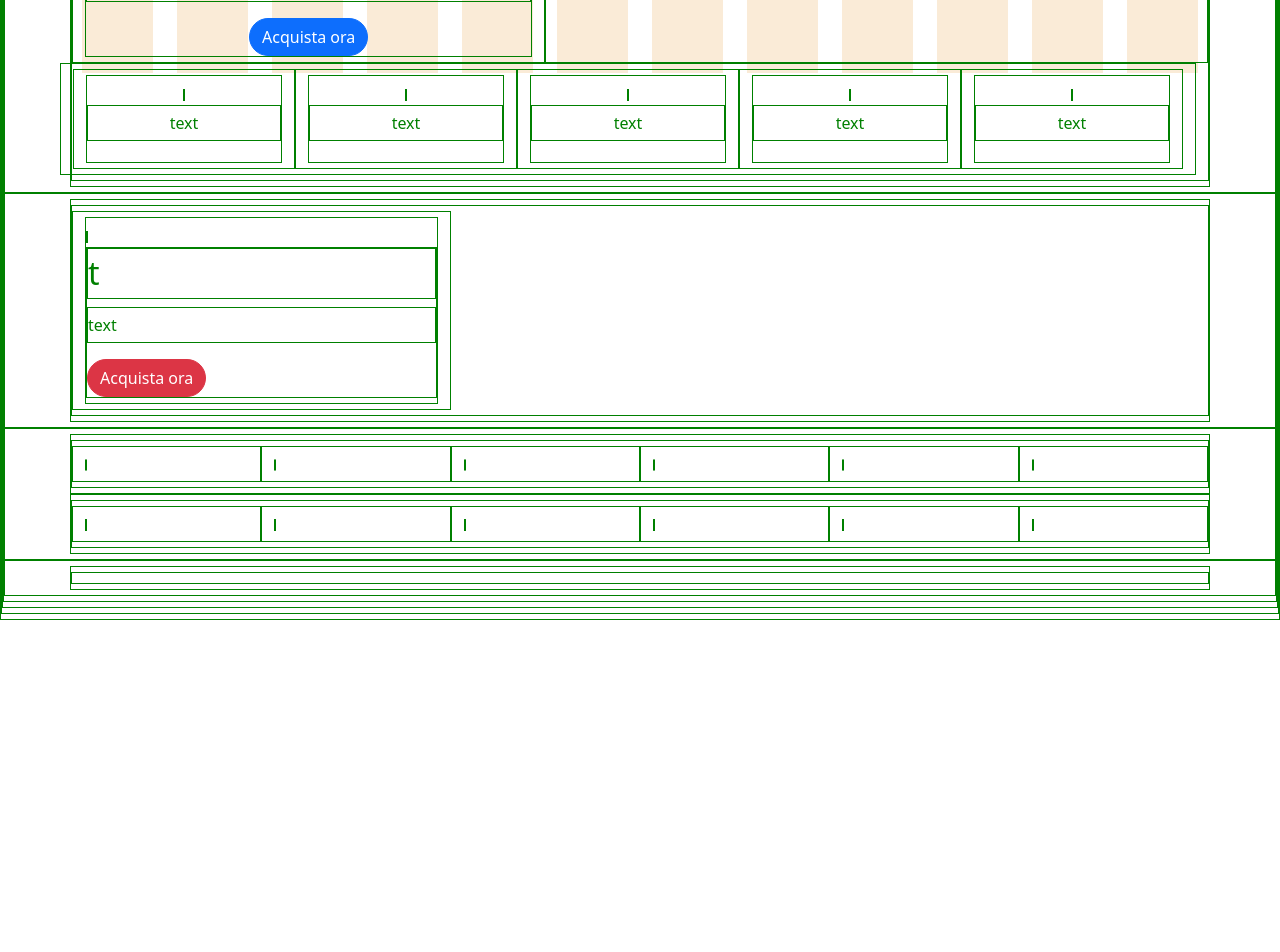
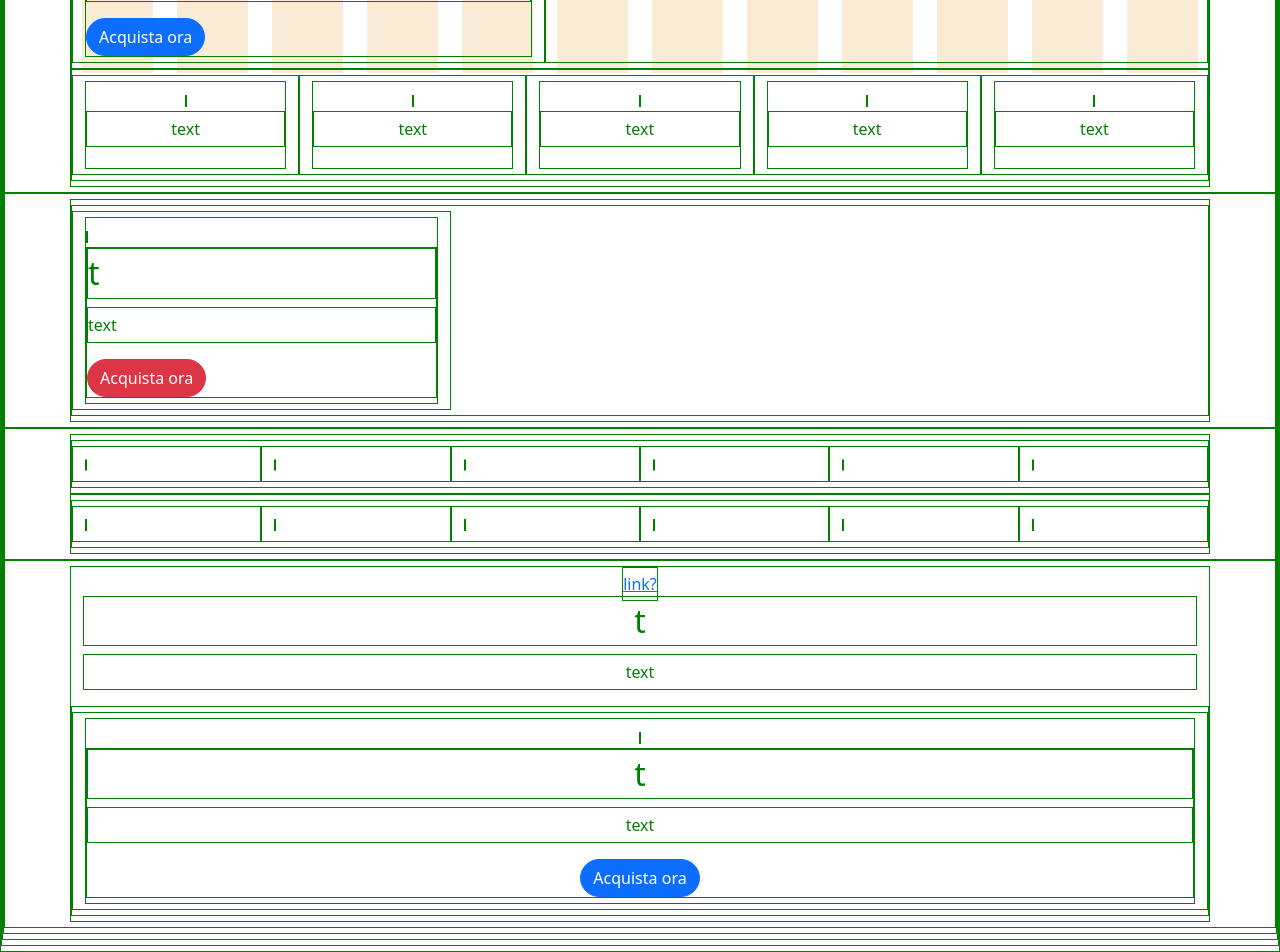
Before and after one commit to KellerMarika/htmlcss-playstation, a plain HTML site: page index.html in a window 1280 px wide. Shown: the part 754-1706 px from the top of the page. Before the commit the page ends 1374 px from the top, so only its background shows below. Drawn offline with nearby package versions, Linux system fonts and the light colour scheme.

Commit message:
row-fixed

```diff
--- a/index.html
+++ b/index.html
@@ -212,7 +212,7 @@
                     <h2 class="title">t</h2>
                     <p class="subtitle">text</p>
 
-                    <div class="row">
+                    <div class="row text-start">
 
                         <div class="col-12 col-md-5">
                             <div class="card-body">
@@ -220,11 +220,11 @@
                                 <p class="subtitle">text</p>
                                 <button class="btn btn-primary rounded-5">Acquista ora</button>
                             </div>
+                        </div>
 
-
-                        </div>
                         <div class="col-12 col-md-7">
                             <img src="" alt="" class="img-fluid">
+                        </div>
                     </div>
 
                     <div class="row row-cols-3 row-cols-md-5">
@@ -261,7 +261,7 @@
                     </div>
 
 
-                    </div>
+
                 </div>
             </section>
 
@@ -355,16 +355,31 @@
 
 
 
-            <!-- PS5  ---------------------->
+            <!-- PS4  ---------------------->
 
             <section id="PS4">
-                <div class="container">
+                <div class="container text-center">
+
+                    <a href="">link?</a>
+                    <h2 class="title">t</h2>
+                    <p class="subtitle">text</p>
+
                     <div class="row">
+                        <div class="col">
+                            <div class="my_card">
+                                <img src="" alt="" class="img-fluid">
+                                <div class="card-body">
+                                    <h2 class="title">t</h2>
+                                    <p class="text">text</p>
+                                    <button class="btn btn-primary rounded-5">Acquista ora</button>
 
-
+                                </div>
 
                             </div>
                         </div>
+                    </div>
+
+
 
             </section>
 
```
Lines whose indentation alone changed are shown as unchanged.
